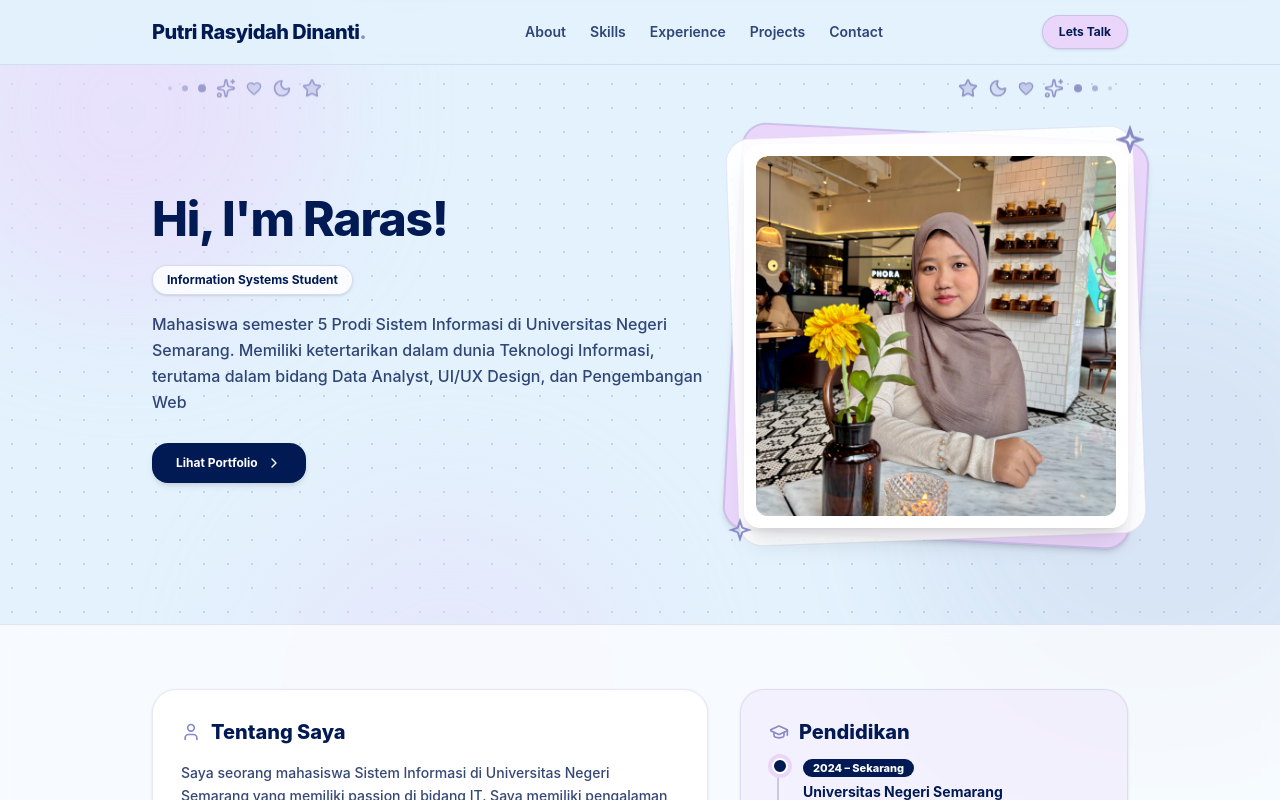
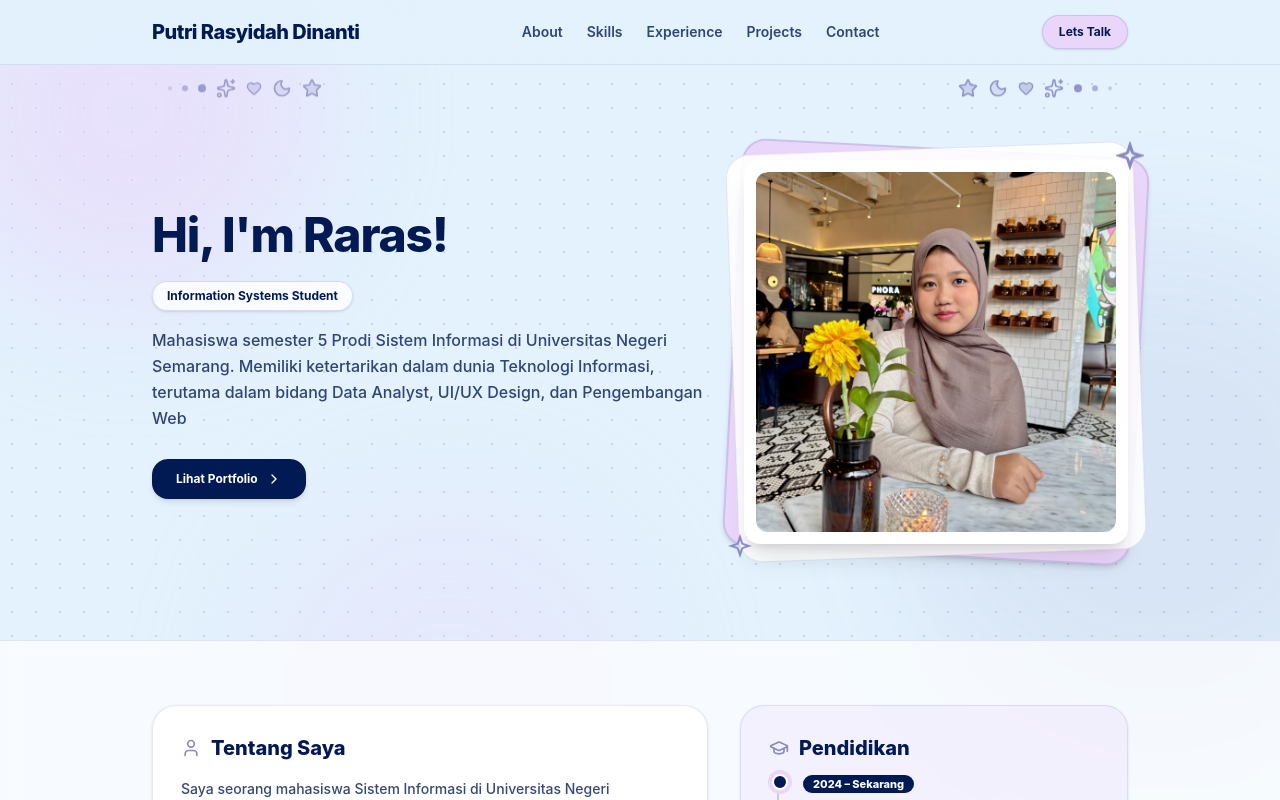
Before and after one commit to raarassy/portofolio, a React (Vite) app: page / in a window 1280 px wide. Shown: the top 800 px of the page. Built offline with nearby package versions, Linux system fonts and the light colour scheme.

Commit message:
update lagi

```diff
--- a/src/App.jsx
+++ b/src/App.jsx
@@ -153,7 +153,7 @@ export default function App() {
       <header className="fixed top-0 left-0 right-0 z-50 bg-[#E3F2FD]/90 backdrop-blur-md border-b border-[#898AC4]/20 transition-all">
         <div className="max-w-5xl mx-auto px-6 h-16 flex items-center justify-between">
           <a href="#hero" className="font-extrabold text-xl tracking-tight text-[#021A54]">
-            Putri Rasyidah Dinanti<span className="text-[#898AC4]">.</span>
+            Putri Rasyidah Dinanti
           </a>
           <nav className="hidden md:flex items-center gap-6 text-sm font-semibold text-[#021A54]/80">
             <a href="#about" className="hover:text-[#898AC4] transition-colors">About</a>
@@ -172,7 +172,7 @@ export default function App() {
       </header>
 
       {/* HERO SECTION */}
-      <section id="hero" className="relative z-10 pt-28 pb-16 md:pt-36 md:pb-24 max-w-5xl mx-auto px-6">
+      <section id="hero" className="relative z-10 pt-36 pb-16 md:pt-40 md:pb-24 max-w-5xl mx-auto px-6">
 
         {/* 🌟 KELOMPOK IKON ANEKA BENTUK (BINTANG, BULAN, LOVE, SPARKLE + 3 SPAN) */}
         {/* Kelompok Kanan Atas */}
```
